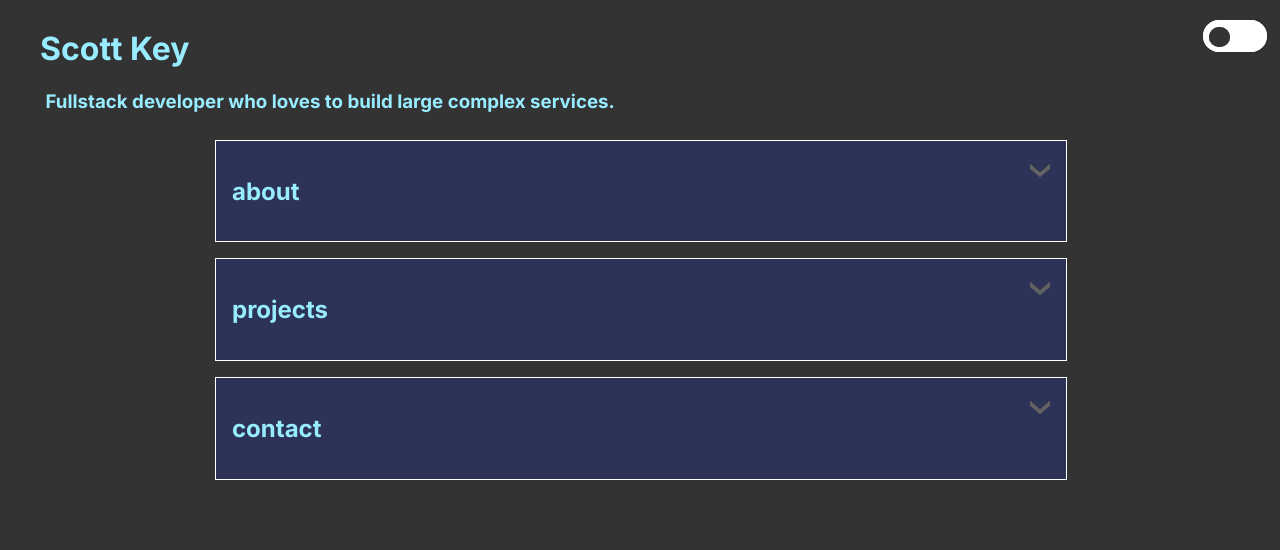
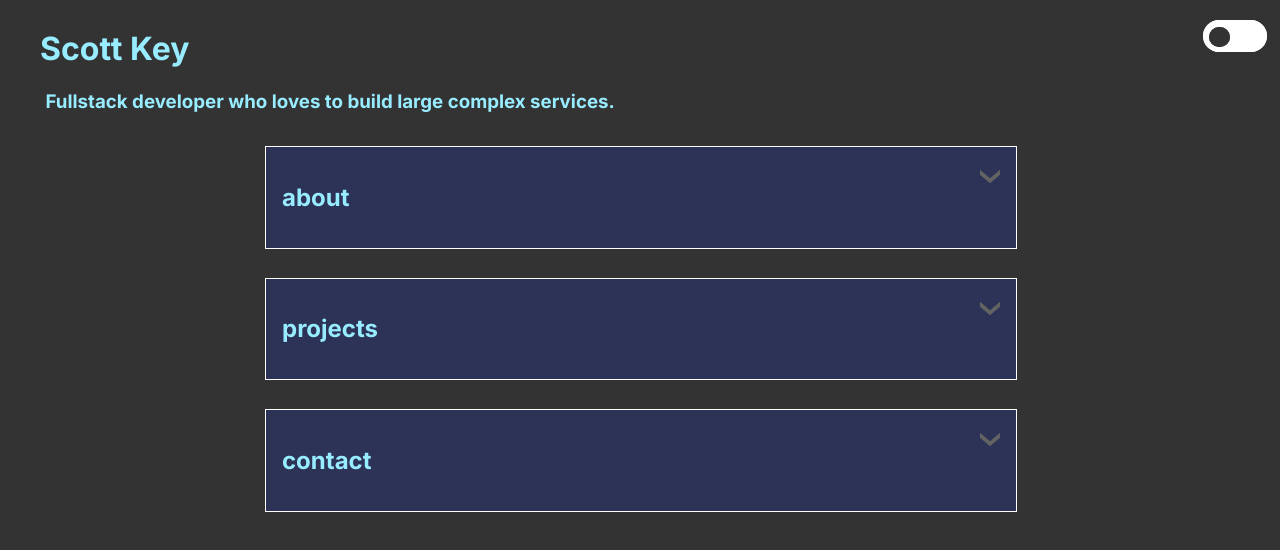
Before and after one commit to scottdkey/homepage, a Next.js app: page / in a window 1280 px wide. Shown: the top 550 px of the page. Built offline with nearby package versions, Linux system fonts and the light colour scheme.

Commit message:
accordion update

```diff
--- a/src/app/components/Accordion/Accordion.css
+++ b/src/app/components/Accordion/Accordion.css
@@ -2,7 +2,7 @@
 @import url("../../globals.css");
 
 .accordion {
-  max-width: 850px;
+  max-width: 750px;
   text-align: left;
   display: flex;
   flex-direction: column;
@@ -14,7 +14,7 @@
 
 .article {
   border: 1px solid var(--outline);
-  margin: 0.5em auto;
+  margin: 0.9em auto;
   width: 100%;
 }
 
@@ -31,9 +31,8 @@ input[type="checkbox"] {
   }
   &:checked ~ div {
     max-height: 1600px;
-    overflow: scroll;
     transition: max-height 0.4s ease-in-out;
-    scroll-behavior: smooth;
+    overflow: auto;
   }
 }
 
```
